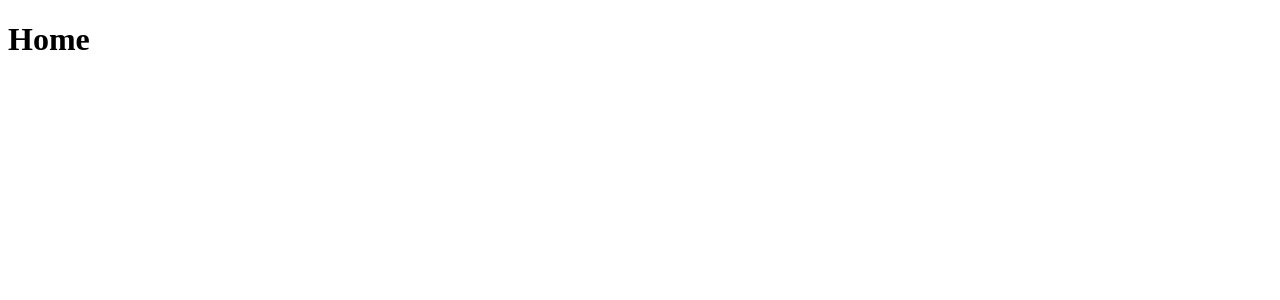
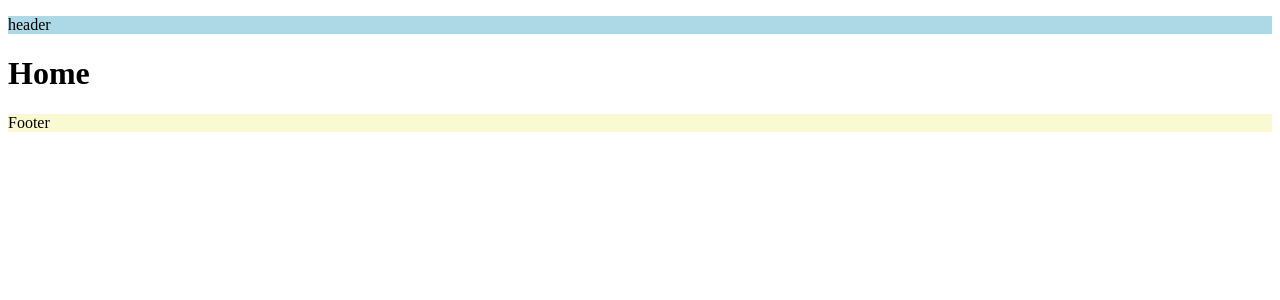
Before and after one commit to betawars/nextpersonal, a Next.js app: page / in a window 1280 px wide. Shown: the top 300 px of the page. Built offline with nearby package versions, Linux system fonts and the light colour scheme.

Commit message:
14 - tut - act

```diff
--- a/src/app/layout.tsx
+++ b/src/app/layout.tsx
@@ -1,3 +1,5 @@
+//This file cotains the example for how when the layout is set, it will be applied theough out the project
+
 export const metadata = {
   title: 'Next.js',
   description: 'Generated by Next.js',
@@ -10,7 +12,24 @@ export default function RootLayout({
 }) {
   return (
     <html lang="en">
-      <body>{children}</body>
+      <body>
+        <header
+          style={{
+            backgroundColor:"lightblue",
+          }}
+        >
+          <p>header</p>
+        </header>
+        {children}
+        <footer
+          style={{
+            backgroundColor:"lightgoldenrodyellow"
+          }}
+        >
+          <p>Footer</p>
+        </footer>
+
+      </body>
     </html>
   )
 }
```
